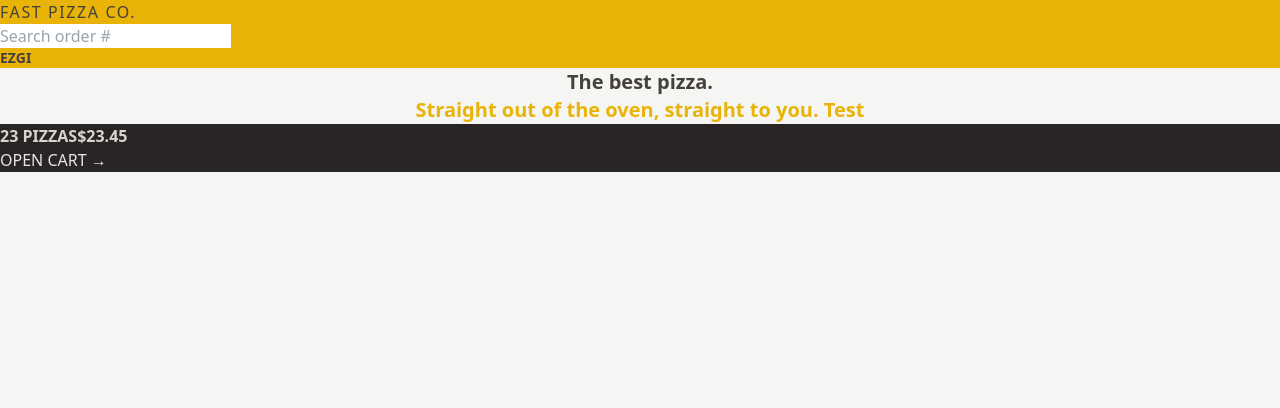
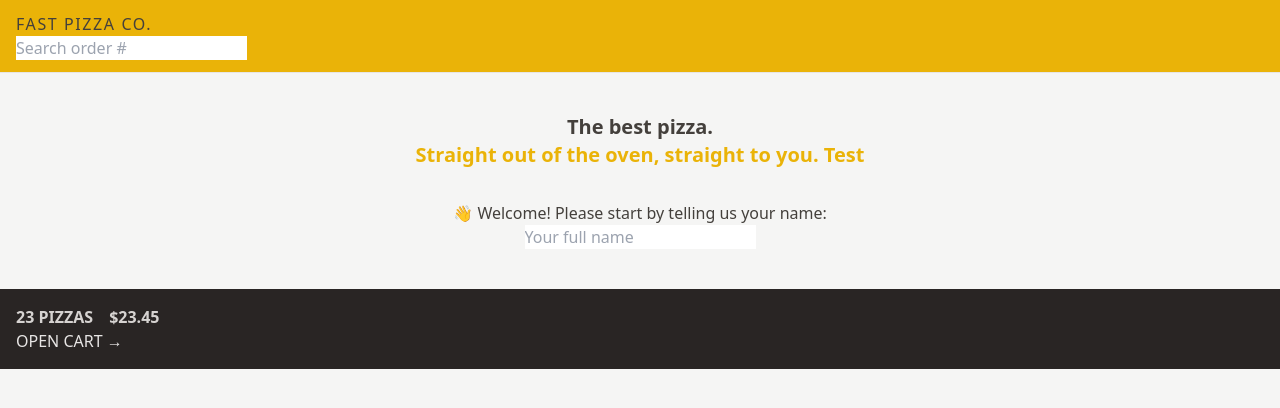
Before and after one commit to ezgikardes/fast-pizza, a React (Vite) app: page / in a window 1280 px wide. Shown: the top 408 px of the page. Built offline with nearby package versions, Linux system fonts and the light colour scheme.

Commit message:
feat: enhance layout and styling in CartOverview, Header, and Home components

```diff
--- a/src/features/cart/CartOverview.jsx
+++ b/src/features/cart/CartOverview.jsx
@@ -2,8 +2,8 @@
 
 function CartOverview() {
   return (
-    <div className="uppercase text-stone-200 bg-stone-800">
-      <p className="font-semibold text-stone-300">
+    <div className="p-4 uppercase text-stone-200 bg-stone-800">
+      <p className="space-x-4 font-semibold text-stone-300">
         <span>23 pizzas</span>
         <span>$23.45</span>
       </p>
--- a/src/features/user/Username.jsx
+++ b/src/features/user/Username.jsx
@@ -1,6 +1,6 @@
 function Username() {
     return (
-        <div className="text-sm font-semibold">
+        <div className="hidden text-sm font-semibold">
             Ezgi
         </div>
     )
--- a/src/ui/Header.jsx
+++ b/src/ui/Header.jsx
@@ -4,7 +4,8 @@
 
 function Header() {
     return (
-        <header className="uppercase bg-yellow-500">
+        <header className="px-4 py-3 uppercase bg-yellow-500 border-b border-stone-200">
+
             <Link to='/' className="tracking-widest">Fast Pizza Co.</Link>
             <SearchOrder />
             <Username />
--- a/src/ui/Home.jsx
+++ b/src/ui/Home.jsx
@@ -1,13 +1,16 @@
+import CreateUser from "../features/user/CreateUser"
+
 function Home() {
   return (
-    <div>
-      <h1 className="text-xl font-semibold text-center">
+    <div className="my-10 text-center">
+      <h1 className="mb-8 text-xl font-semibold">
         The best pizza.
         <br />
         <span className="text-yellow-500" >
           Straight out of the oven, straight to you. Test
         </span>
       </h1>
+      <CreateUser />
     </div>
   )
 }
```
